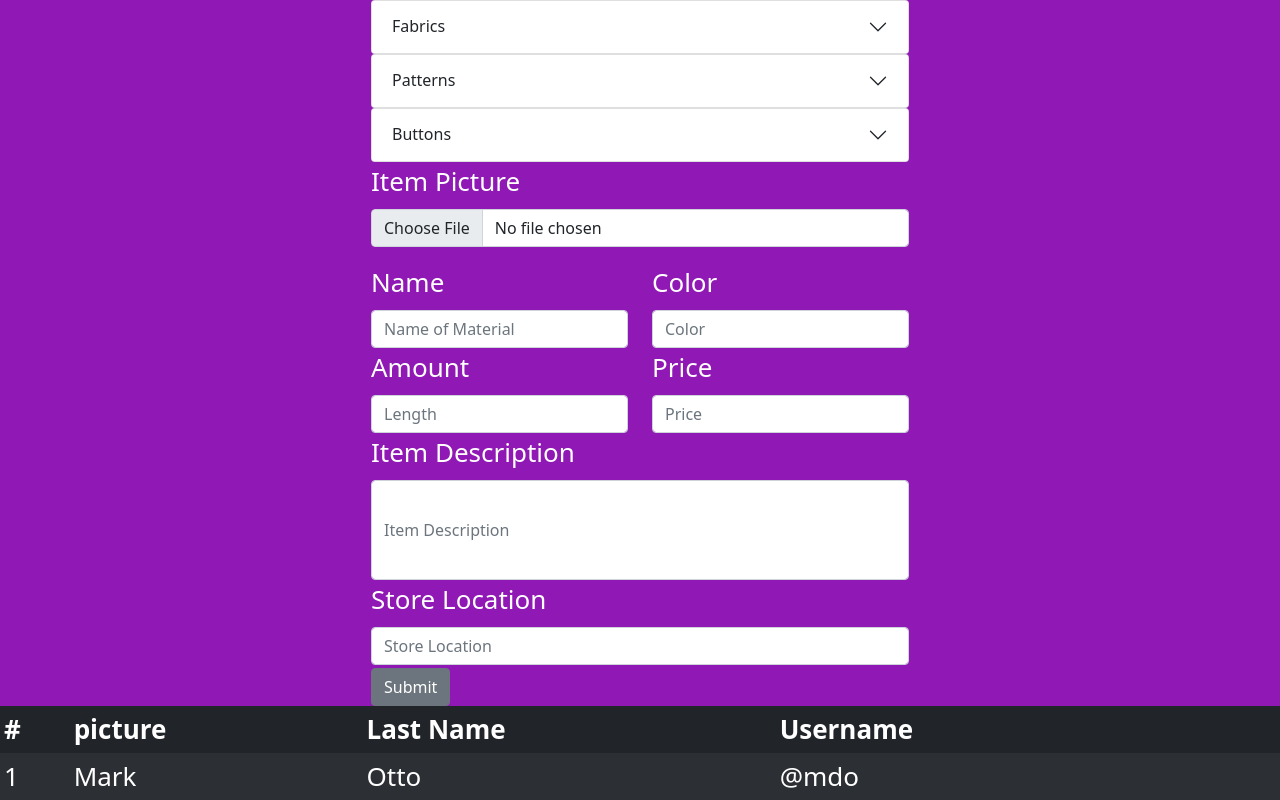
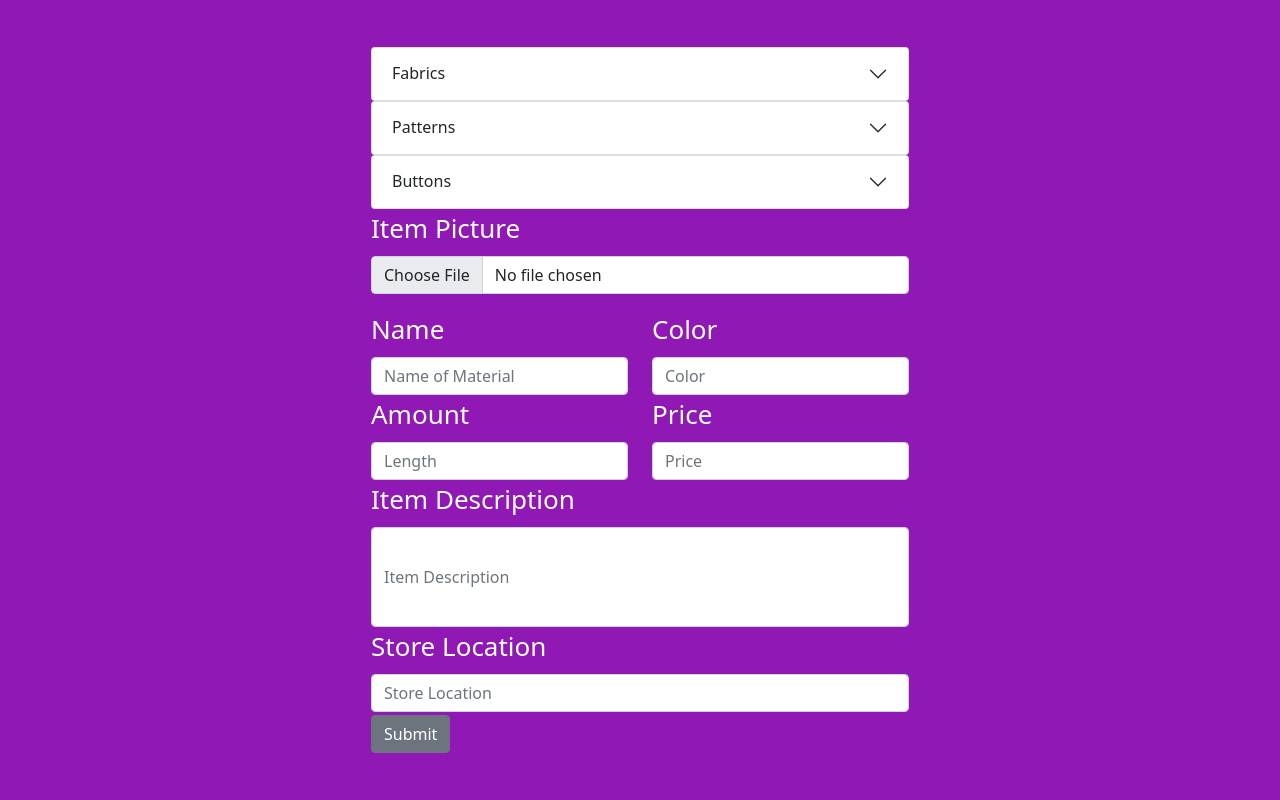
Before and after one commit to Valderhide/inventory, a React (Create React App) app: page / in a window 1280 px wide. Shown: the top 800 px of the page. Built offline with nearby package versions, Linux system fonts and the light colour scheme.

Commit message:
Initial setup of localStorage

```diff
--- a/src/App.js
+++ b/src/App.js
@@ -19,9 +19,9 @@ function App() {
     const price = e.target[offset + 13].value;
     const description = e.target[offset + 14].value;
     const store = e.target[offset + 15].value;
-    //localStorage.setItem({ picture, name, color, amount, price, description, store });
+    localStorage.clear();
     console.log({ picture, name, color, amount, price, description, store });
-    console.log(e.target)
+    localStorage.setItem('Data', JSON.stringify({picture, name, color, amount, price, description, store}));
     // Put console log for final result here...
     e.preventDefault();
   }
@@ -30,7 +30,7 @@ function App() {
     <div className="App">
       <header className="App-header">
         <AddItemForm handleSubmit={handleSubmit} />
-        <ItemTable />
+        {/*<ItemTable />*/}
       </header>
     </div>
   );
```
